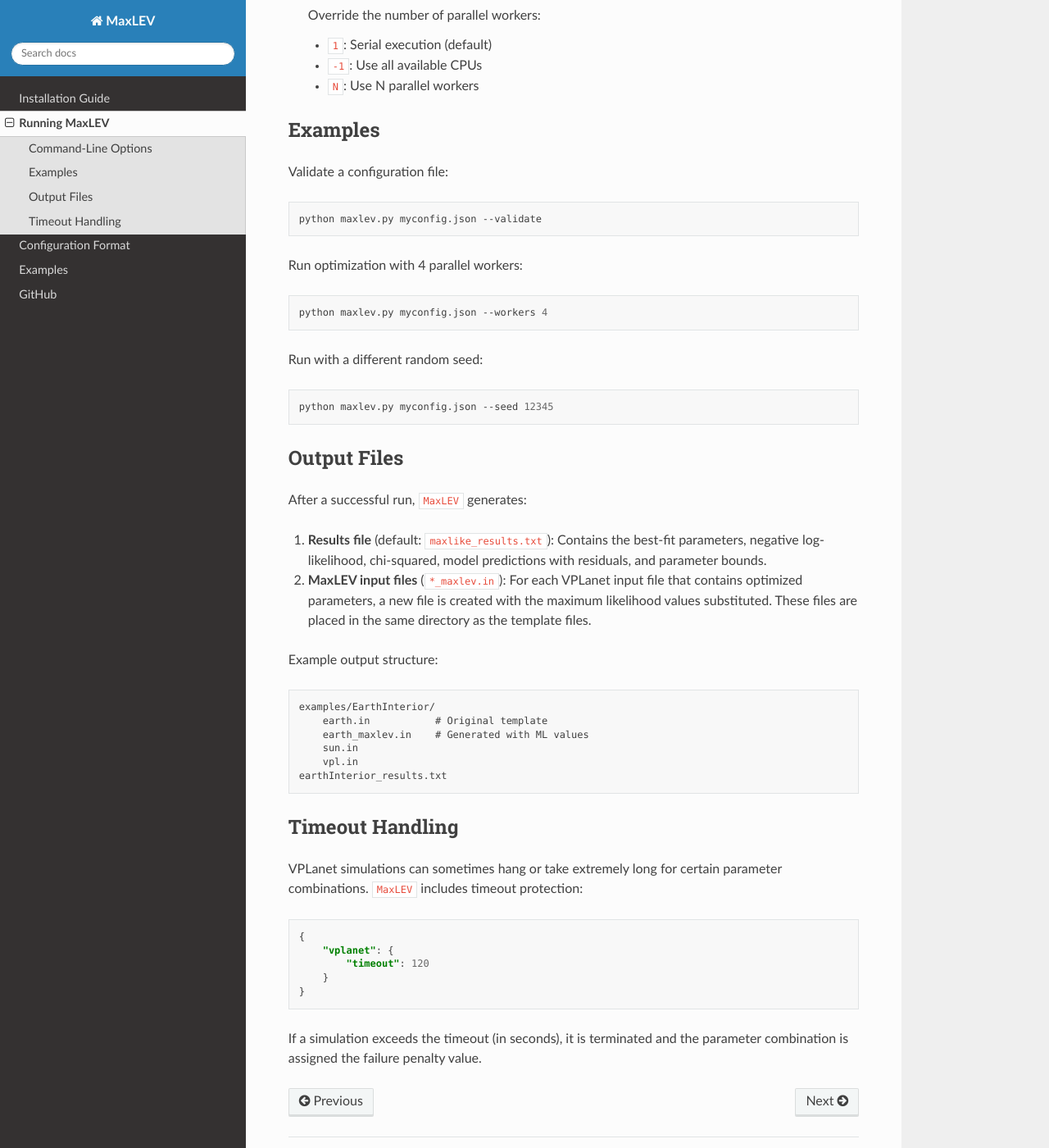
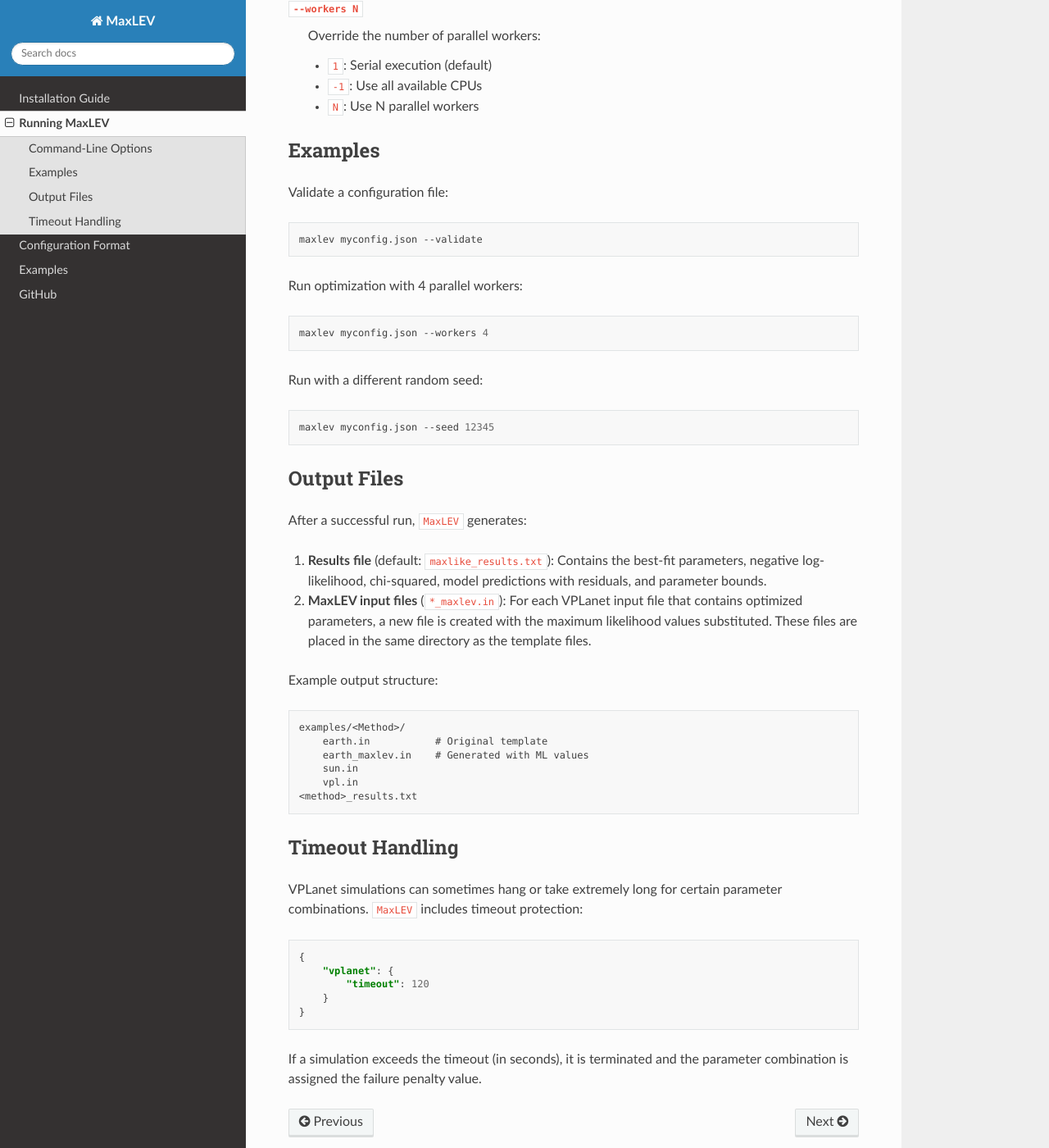
Before and after one commit to RoryBarnes/MaxLEV, a Sphinx documentation site: the page built from docs/help.rst, in a window 1280 px wide and 1400 px high, scrolled down 720 px. Shown: the whole window at 82% size. Built offline with Sphinx 7.4.7 and the Read the Docs theme 3.1.0, drawn with Linux system fonts in a browser that asks for light colours; some of the changed text lies outside the part shown.

Commit message:
Add maxlev CLI entry point and resolve inpath relative to config file
Registers `maxlev` as a console script so users can run `maxlev config.json`
instead of `python maxlev.py config.json`, matching the pattern of other
VPLanet helper scripts. Resolves inpath relative to the config file's
directory so examples work regardless of the working directory.

Co-Authored-By: Claude Opus 4.6 <noreply@anthropic.com>

```diff
--- a/docs/help.rst
+++ b/docs/help.rst
@@ -5,10 +5,11 @@ Run MaxLEV with the command:
 
 .. code-block:: bash
 
-    python maxlev.py <config.json>
+    maxlev <config.json>
 
 where ``config.json`` is a JSON file that defines the optimization problem (see
-:doc:`config` for details).
+:doc:`config` for details). The ``maxlev`` command is available after installation
+with ``pip install -e .`` (see :doc:`install`).
 
 Command-Line Options
 --------------------
@@ -41,19 +42,19 @@ Validate a configuration file:
 
 .. code-block:: bash
 
-    python maxlev.py myconfig.json --validate
+    maxlev myconfig.json --validate
 
 Run optimization with 4 parallel workers:
 
 .. code-block:: bash
 
-    python maxlev.py myconfig.json --workers 4
+    maxlev myconfig.json --workers 4
 
 Run with a different random seed:
 
 .. code-block:: bash
 
-    python maxlev.py myconfig.json --seed 12345
+    maxlev myconfig.json --seed 12345
 
 Output Files
 ------------
@@ -73,12 +74,12 @@ Example output structure:
 
 .. code-block:: text
 
-    examples/EarthInterior/
+    examples/<Method>/
         earth.in           # Original template
         earth_maxlev.in    # Generated with ML values
         sun.in
         vpl.in
-    earthInterior_results.txt
+    <method>_results.txt
 
 Timeout Handling
 ----------------
--- a/pyproject.toml
+++ b/pyproject.toml
@@ -26,6 +26,9 @@ docs = [
     "sphinx",
     "sphinx_rtd_theme",
 ]
+
+[project.scripts]
+maxlev = "maxlev.cli:main"
 
 [project.urls]
 Homepage = "https://github.com/RoryBarnes/MaxLEV"
```
Also changed, not shown: docs/examples.rst (+4 -6 lines), docs/install.rst (+5 -3 lines), 4 other files.
